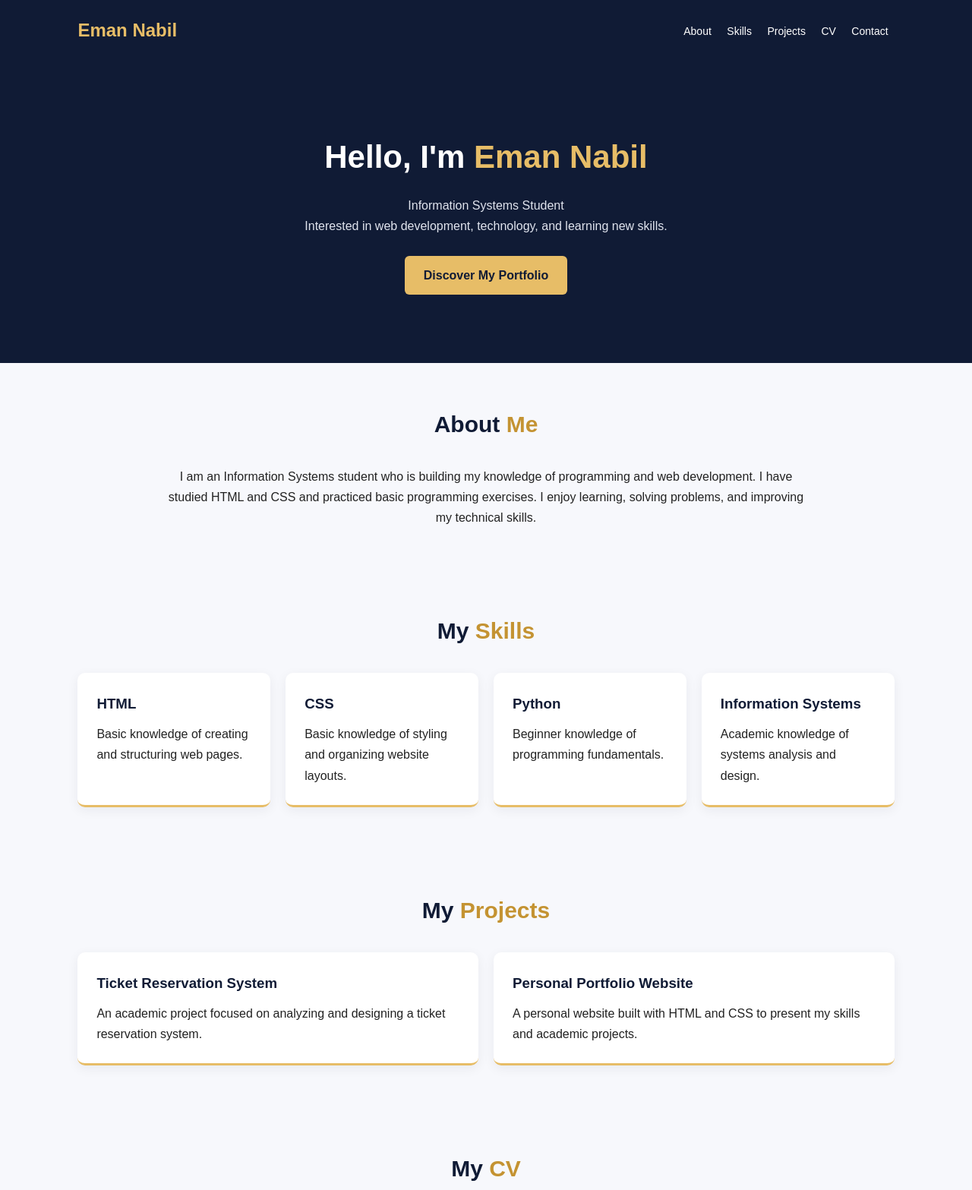
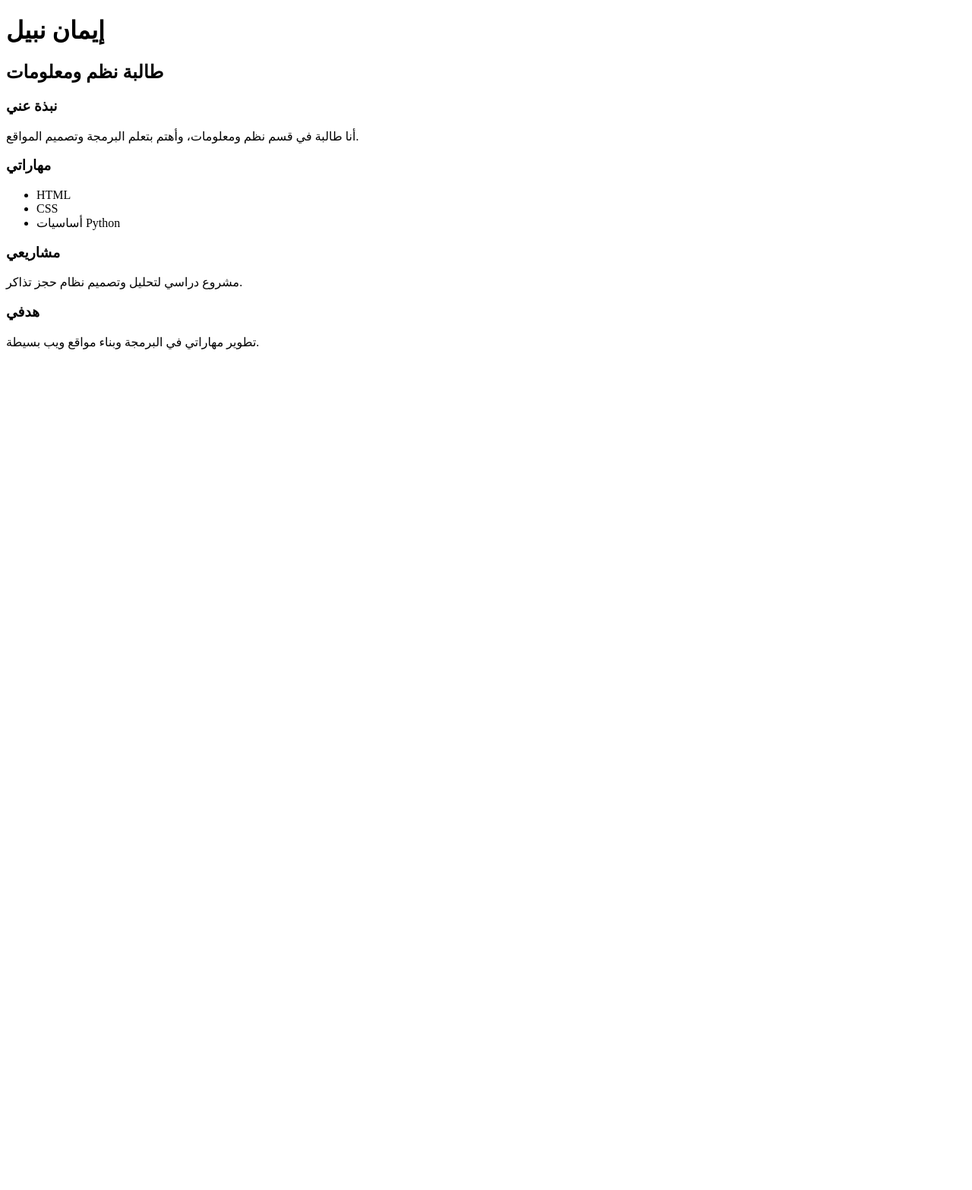
Before and after one commit to emann9264-oss/eman-nabil-portfolio, a plain HTML site: page index.html in a window 1280 px wide. Shown: the top 1567 px of the page at 76% size. After the commit the page ends 800 px from the top, so only its background shows below. Drawn offline with Linux system fonts and the light colour scheme.

Commit message:
Update index.html

```diff
--- a/index.html
+++ b/index.html
@@ -1,260 +1,30 @@
-
 <!DOCTYPE html>
-<html lang="en">
+<html lang="ar">
 <head>
     <meta charset="UTF-8">
     <meta name="viewport" content="width=device-width, initial-scale=1.0">
-    <title>Eman Nabil | Portfolio</title>
-
-    <style>
-        * {
-            margin: 0;
-            padding: 0;
-            box-sizing: border-box;
-            scroll-behavior: smooth;
-        }
-
-        body {
-            font-family: Arial, sans-serif;
-            background: #f7f8fc;
-            color: #222;
-            line-height: 1.7;
-        }
-
-        header {
-            background: #101b35;
-            color: white;
-            padding: 20px 8%;
-            display: flex;
-            justify-content: space-between;
-            align-items: center;
-            flex-wrap: wrap;
-            gap: 15px;
-        }
-
-        header h2 {
-            color: #e7bd67;
-        }
-
-        nav a {
-            color: white;
-            text-decoration: none;
-            margin: 0 8px;
-            font-size: 14px;
-        }
-
-        nav a:hover {
-            color: #e7bd67;
-        }
-
-        .hero {
-            background: #101b35;
-            color: white;
-            text-align: center;
-            padding: 90px 20px;
-        }
-
-        .hero h1 {
-            font-size: 42px;
-            margin-bottom: 15px;
-        }
-
-        .hero h1 span {
-            color: #e7bd67;
-        }
-
-        .hero p {
-            max-width: 650px;
-            margin: 0 auto 25px;
-            color: #e0e4ee;
-        }
-
-        .btn {
-            display: inline-block;
-            background: #e7bd67;
-            color: #101b35;
-            padding: 12px 25px;
-            border-radius: 6px;
-            text-decoration: none;
-            font-weight: bold;
-        }
-
-        section {
-            padding: 55px 8%;
-        }
-
-        .section-title {
-            text-align: center;
-            color: #101b35;
-            margin-bottom: 30px;
-            font-size: 30px;
-        }
-
-        .section-title span {
-            color: #c49332;
-        }
-
-        .about {
-            max-width: 850px;
-            margin: auto;
-            text-align: center;
-        }
-
-        .cards {
-            display: grid;
-            grid-template-columns: repeat(auto-fit, minmax(220px, 1fr));
-            gap: 20px;
-        }
-
-        .card {
-            background: white;
-            padding: 25px;
-            border-radius: 10px;
-            box-shadow: 0 4px 15px #101b3510;
-            border-bottom: 3px solid #e7bd67;
-        }
-
-        .card h3 {
-            color: #101b35;
-            margin-bottom: 10px;
-        }
-
-        .contact {
-            text-align: center;
-            background: #e9edf5;
-        }
-
-        footer {
-            background: #101b35;
-            color: white;
-            text-align: center;
-            padding: 20px;
-        }
-
-        @media (max-width: 600px) {
-            header {
-                justify-content: center;
-                text-align: center;
-            }
-
-            .hero h1 {
-                font-size: 32px;
-            }
-
-            nav a {
-                display: inline-block;
-                margin: 5px;
-            }
-        }
-    </style>
+    <title>موقعي الشخصي</title>
 </head>
-
 <body>
 
-    <header>
-        <h2>Eman Nabil</h2>
-        <nav>
-            <a href="#about">About</a>
-            <a href="#skills">Skills</a>
-            <a href="#projects">Projects</a>
-            <a href="#cv">CV</a>
-            <a href="#contact">Contact</a>
-        </nav>
-    </header>
+    <h1>إيمان نبيل</h1>
+    <h2>طالبة نظم ومعلومات</h2>
 
-    <div class="hero">
-        <h1>Hello, I'm <span>Eman Nabil</span></h1>
-        <p>
-            Information Systems Student
-            <br>
-            Interested in web development, technology, and learning new skills.
-        </p>
-        <a class="btn" href="#about">Discover My Portfolio</a>
-    </div>
+    <h3>نبذة عني</h3>
+    <p>أنا طالبة في قسم نظم ومعلومات، وأهتم بتعلم البرمجة وتصميم المواقع.</p>
 
-    <section id="about">
-        <h2 class="section-title">About <span>Me</span></h2>
-        <div class="about">
-            <p>
-                I am an Information Systems student who is building
-                my knowledge of programming and web development.
-                I have studied HTML and CSS and practiced basic
-                programming exercises. I enjoy learning, solving
-                problems, and improving my technical skills.
-            </p>
-        </div>
-    </section>
+    <h3>مهاراتي</h3>
+    <ul>
+        <li>HTML</li>
+        <li>CSS</li>
+        <li>أساسيات Python</li>
+    </ul>
 
-    <section id="skills">
-        <h2 class="section-title">My <span>Skills</span></h2>
-        <div class="cards">
-            <div class="card">
-                <h3>HTML</h3>
-                <p>Basic knowledge of creating and structuring web pages.</p>
-            </div>
+    <h3>مشاريعي</h3>
+    <p>مشروع دراسي لتحليل وتصميم نظام حجز تذاكر.</p>
 
-            <div class="card">
-                <h3>CSS</h3>
-                <p>Basic knowledge of styling and organizing website layouts.</p>
-            </div>
-
-            <div class="card">
-                <h3>Python</h3>
-                <p>Beginner knowledge of programming fundamentals.</p>
-            </div>
-
-            <div class="card">
-                <h3>Information Systems</h3>
-                <p>Academic knowledge of systems analysis and design.</p>
-            </div>
-        </div>
-    </section>
-
-    <section id="projects">
-        <h2 class="section-title">My <span>Projects</span></h2>
-        <div class="cards">
-            <div class="card">
-                <h3>Ticket Reservation System</h3>
-                <p>
-                    An academic project focused on analyzing and
-                    designing a ticket reservation system.
-                </p>
-            </div>
-
-            <div class="card">
-                <h3>Personal Portfolio Website</h3>
-                <p>
-                    A personal website built with HTML and CSS
-                    to present my skills and academic projects.
-                </p>
-            </div>
-        </div>
-    </section>
-
-    <section id="cv">
-        <h2 class="section-title">My <span>CV</span></h2>
-        <div class="about">
-            <p>
-                Education: Information Systems
-                <br>
-                Technical Skills: HTML, CSS, and basic Python
-                <br>
-                Experience: Academic exercises and college projects
-            </p>
-        </div>
-    </section>
-
-    <section id="contact" class="contact">
-        <h2 class="section-title">Contact <span>Me</span></h2>
-        <p>
-            Thank you for visiting my portfolio.
-            I am always interested in learning and developing my skills.
-        </p>
-    </section>
-
-    <footer>
-        <p>&copy; 2026 Eman Nabil | Personal Portfolio</p>
-    </footer>
+    <h3>هدفي</h3>
+    <p>تطوير مهاراتي في البرمجة وبناء مواقع ويب بسيطة.</p>
 
 </body>
 </html>
```
